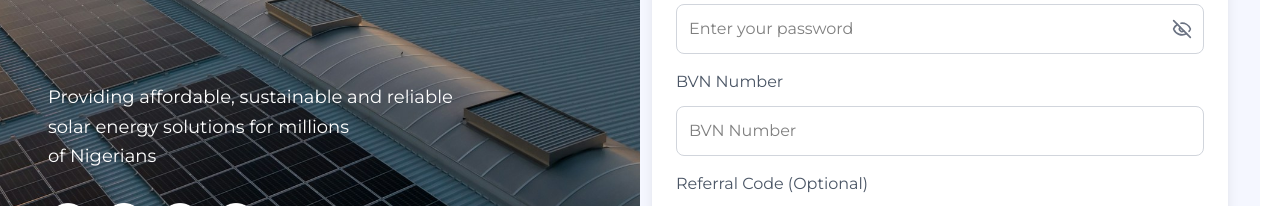
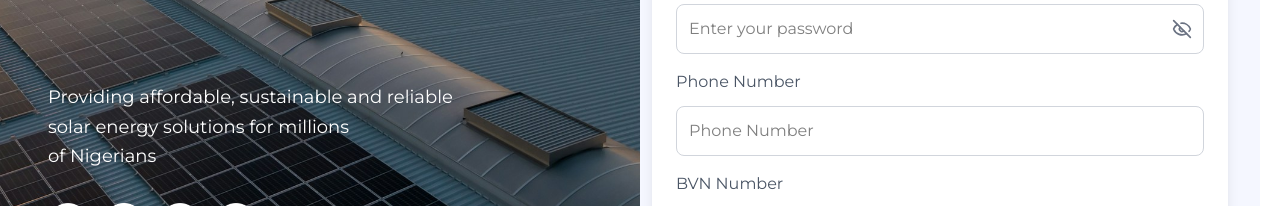
Before and after one commit to CodeCraftersgcuf/Troosolar_Dashboard, a React (Vite) app: page /register in a window 1280 px wide. Shown: the part 533-739 px from the top of the page. Built offline with nearby package versions, Linux system fonts and the light colour scheme; a web font is replaced by a local one.

Commit message:
Corrected the auth Signup Page small issue.

```diff
--- a/src/Pages/Auth.jsx
+++ b/src/Pages/Auth.jsx
@@ -63,7 +63,8 @@ const Auth = () => {
           email: formData.email?.trim(),
           password: formData.password,
           phone: formData.phone?.trim(),
-          refferal_code: formData.code ? String(formData.code).trim() : null,
+          bvn: String(formData.bvn ?? "").trim(),
+          referral_code: formData.code ? String(formData.code).trim() : null,
           role: "Admin",
         };
 
@@ -229,6 +230,16 @@ const Auth = () => {
 
                 {!isLogin && (
                   <>
+                    {/* ✅ Missing on desktop before — required by validation */}
+                    <Input
+                      id="phone"
+                      name="phone"
+                      label="Phone Number"
+                      placeholder="Phone Number"
+                      type="tel"
+                      value={formData.phone}
+                      onChange={handleChange}
+                    />
                     <Input
                       id="bvn"
                       name="bvn" // ✅
```
